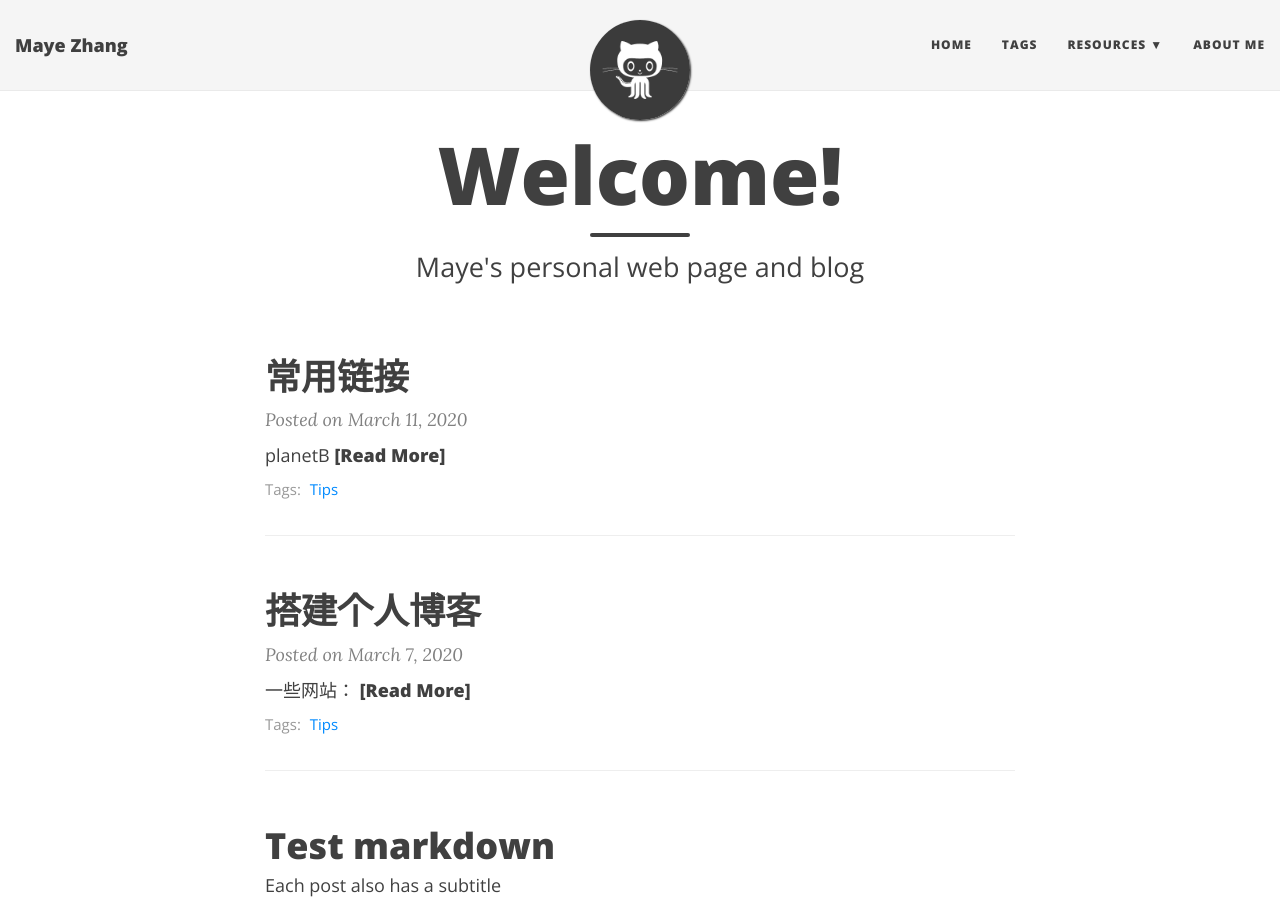
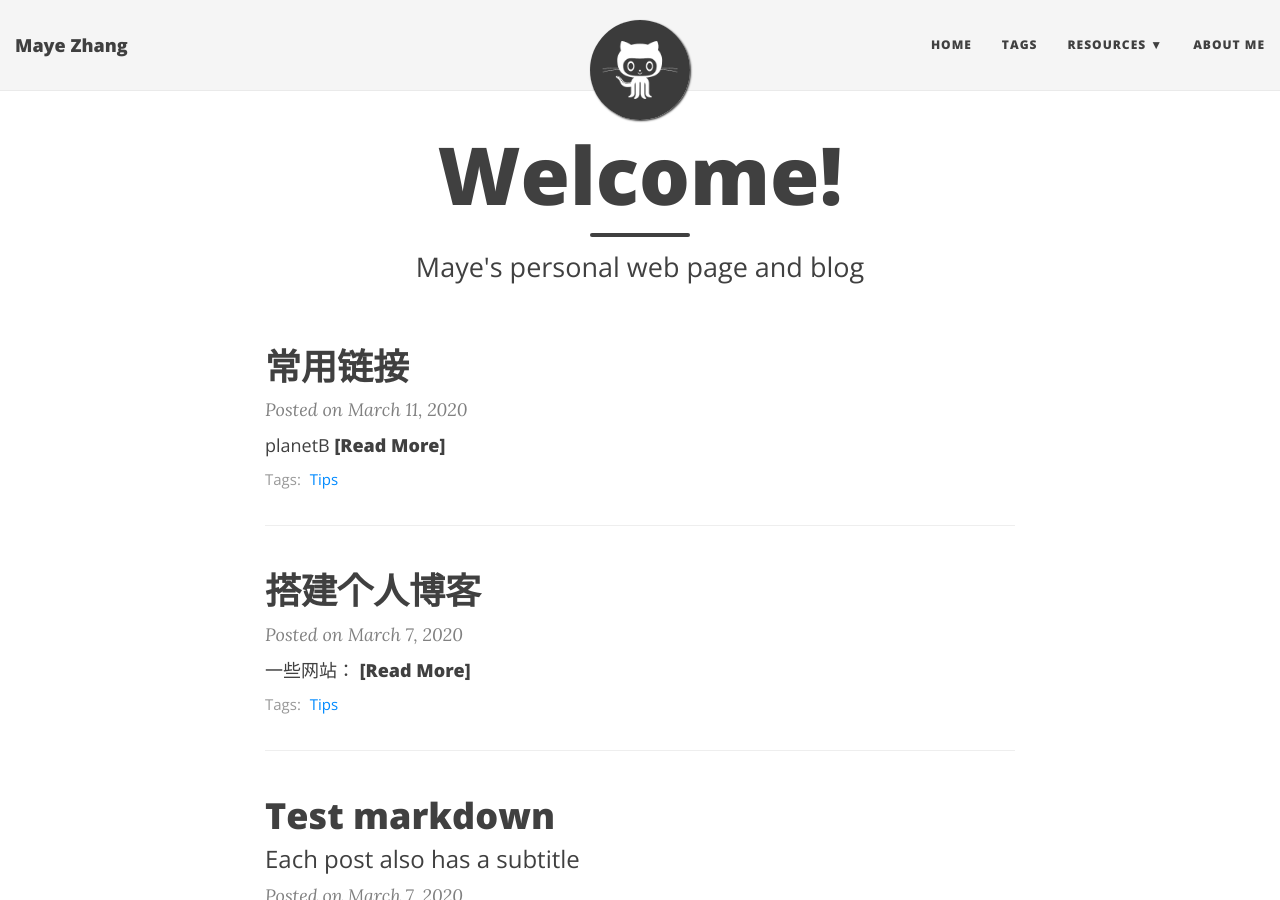
Before and after one commit to MayeZhang/MayeZhang.github.io, a Jekyll site: the page built from index.html, in a window 1280 px wide and 900 px high. Built offline with Jekyll 4.4.1, drawn with Linux system fonts in a browser that asks for light colours; nearby versions of some CDN libraries; the list of posts is cut into pages by our own code.

Commit message:
Update index.html

```diff
--- a/index.html
+++ b/index.html
@@ -11,12 +11,12 @@
   {% for post in paginator.posts %}
   <article class="post-preview">
     <a href="{{ post.url | relative_url }}">
-	  <h3 class="post-title">{{ post.title }}</h3>
+	  <h4 class="post-title">{{ post.title }}</h4>
 
 	  {% if post.subtitle %}
-	  <h4 class="post-subtitle">
+	  <h3 class="post-subtitle">
 	    {{ post.subtitle }}
-	  </h4>
+	  </h3>
 	  {% endif %}
     </a>
 
```
